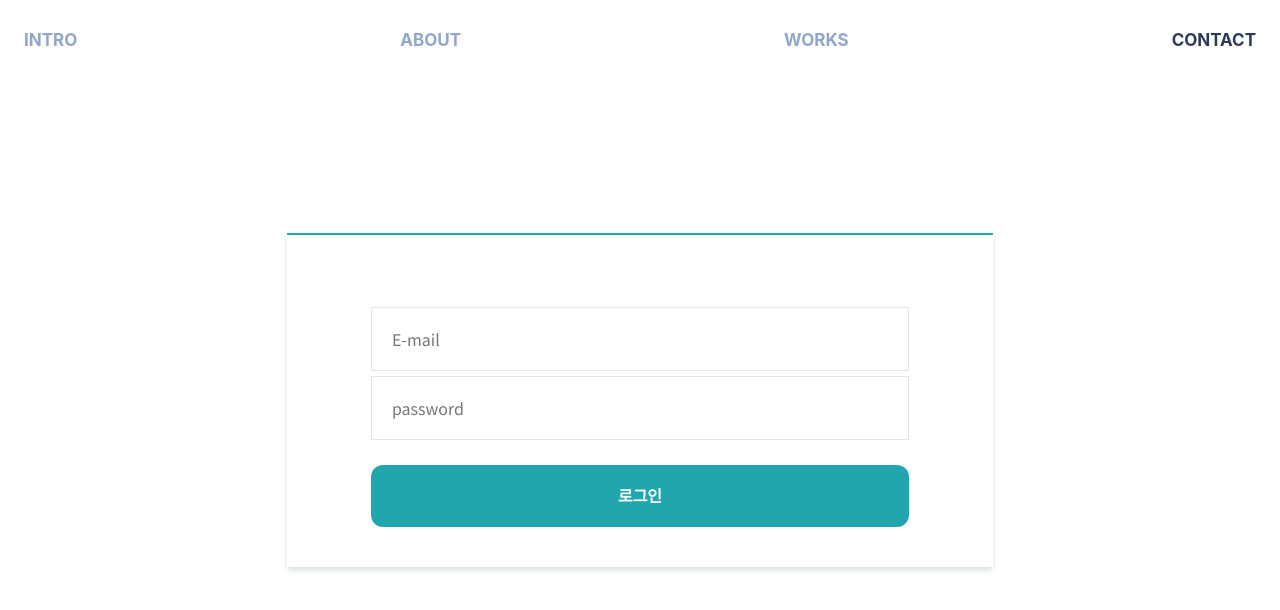
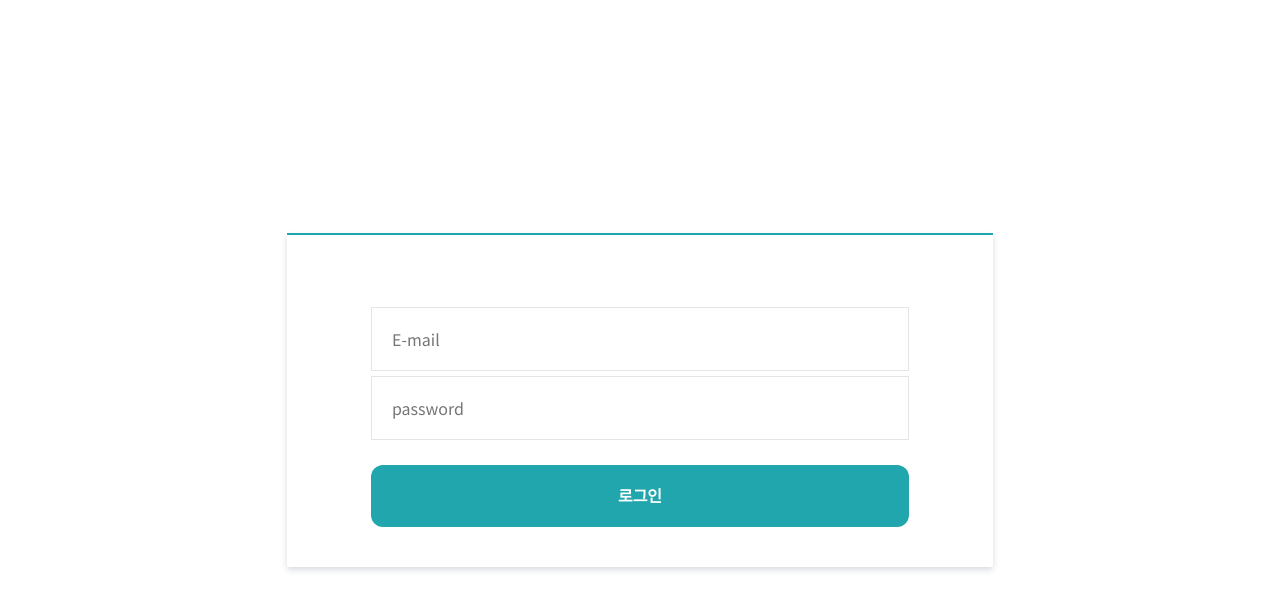
Before and after one commit to akaming/portfolio_web, a Next.js app: page /login in a window 1280 px wide. Shown: the top 610 px of the page. Built offline with nearby package versions, Linux system fonts and the light colour scheme; a web font is replaced by a local one.

Commit message:
로그인 header삭제

```diff
--- a/pages/login.tsx
+++ b/pages/login.tsx
@@ -4,7 +4,6 @@ import axios from "axios"
 import Swal from "sweetalert2"
 import { useRouter } from "next/router"
 import { useCookies } from "react-cookie"
-import Header from "../src/components/Header"
 import theme from "../styles/theme.js"
 
 interface User {
@@ -119,7 +118,6 @@ const Login = () => {
 
     return(
         <ThemeProvider theme={theme}>
-            <Header />
             <LoginWrap>
                 <LoginBox>
                     <form onSubmit={loginFrom}>
```
